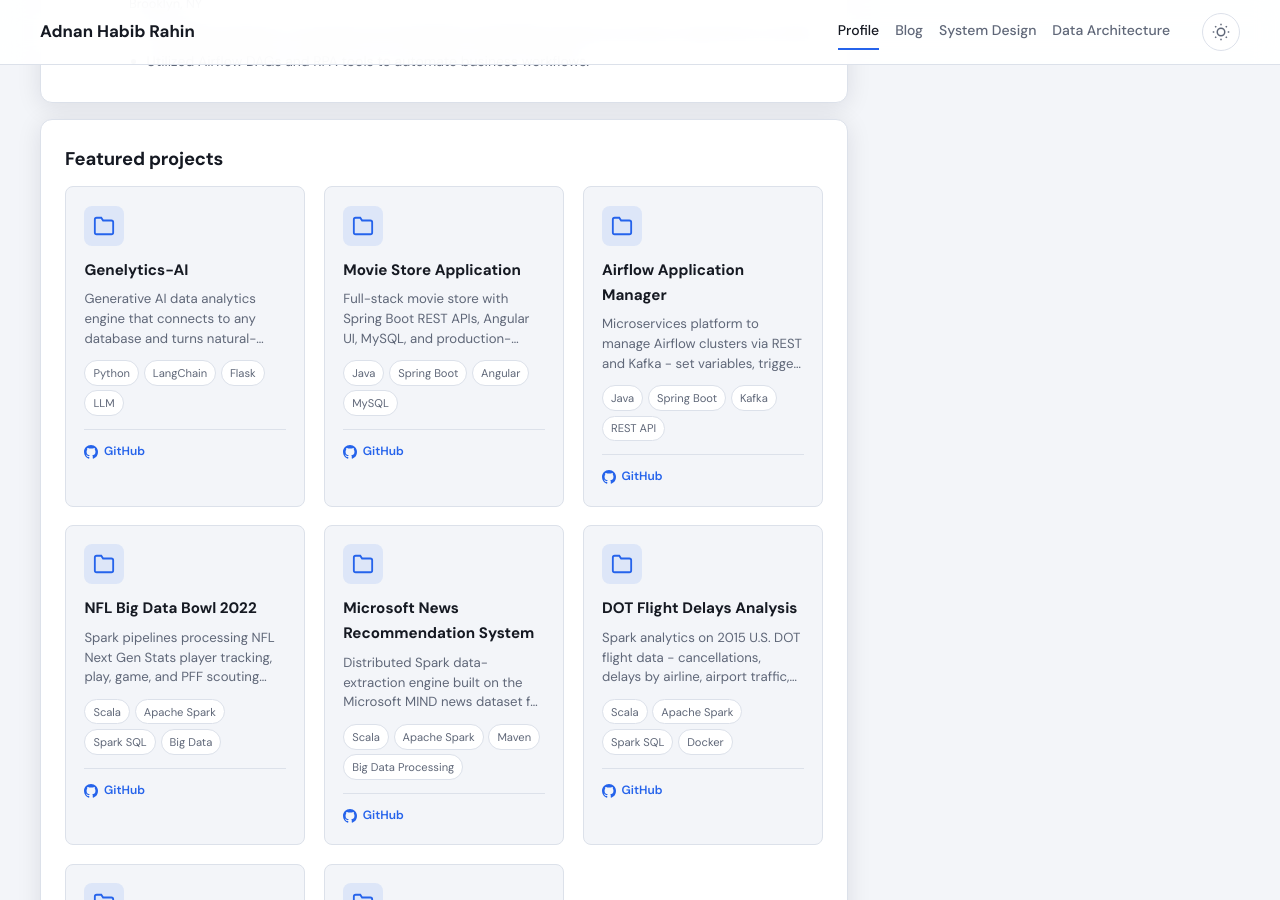
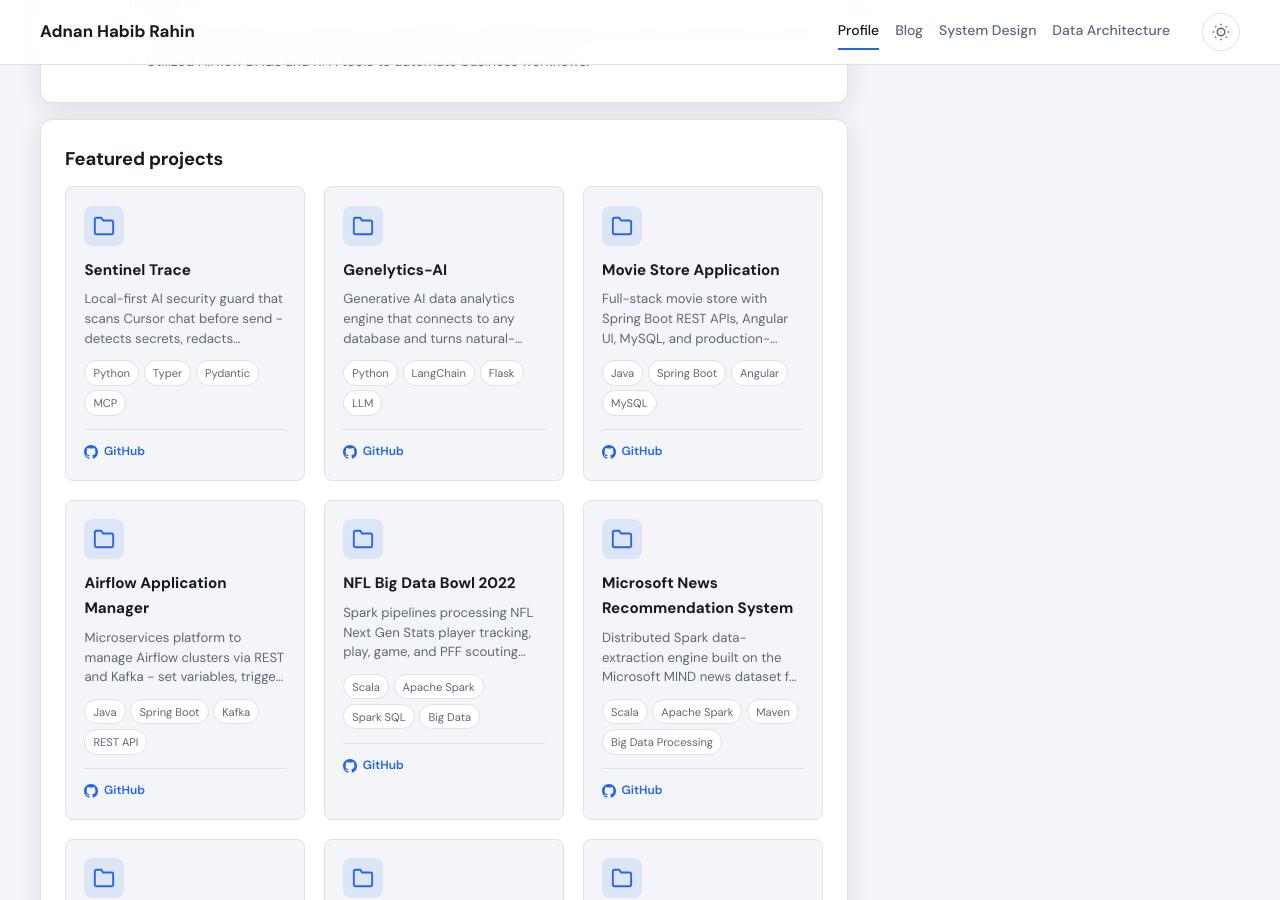
Before and after one commit to adnanrahin/adnanrahin.github.io, a Jekyll site: the page built from index.html, in a window 1280 px wide and 900 px high, scrolled down 3728 px. Built offline with Jekyll 4.4.1, drawn with Linux system fonts in a browser that asks for light colours.

Commit message:
Add Sentinel Trace to featured portfolio projects.
Co-authored-by: Cursor <cursoragent@cursor.com>

```diff
--- a/_data/profile.yml
+++ b/_data/profile.yml
@@ -101,6 +101,10 @@ experience:
       - Utilized Airflow DAGs and RPA tools to automate business workflows.
 
 projects:
+  - name: Sentinel Trace
+    github: https://github.com/adnanrahin/sentinel-trace
+    description: Local-first AI security guard that scans Cursor chat before send - detects secrets, redacts findings, alerts via email or Slack, and can optionally block the send.
+    tech: Python, Typer, Pydantic, MCP, Cursor Hooks, Security
   - name: Genelytics-AI
     github: https://github.com/adnanrahin/genelytics-ai
     description: Generative AI data analytics engine that connects to any database and turns natural-language prompts into SQL - built as a startup-ready product prototype.
```
